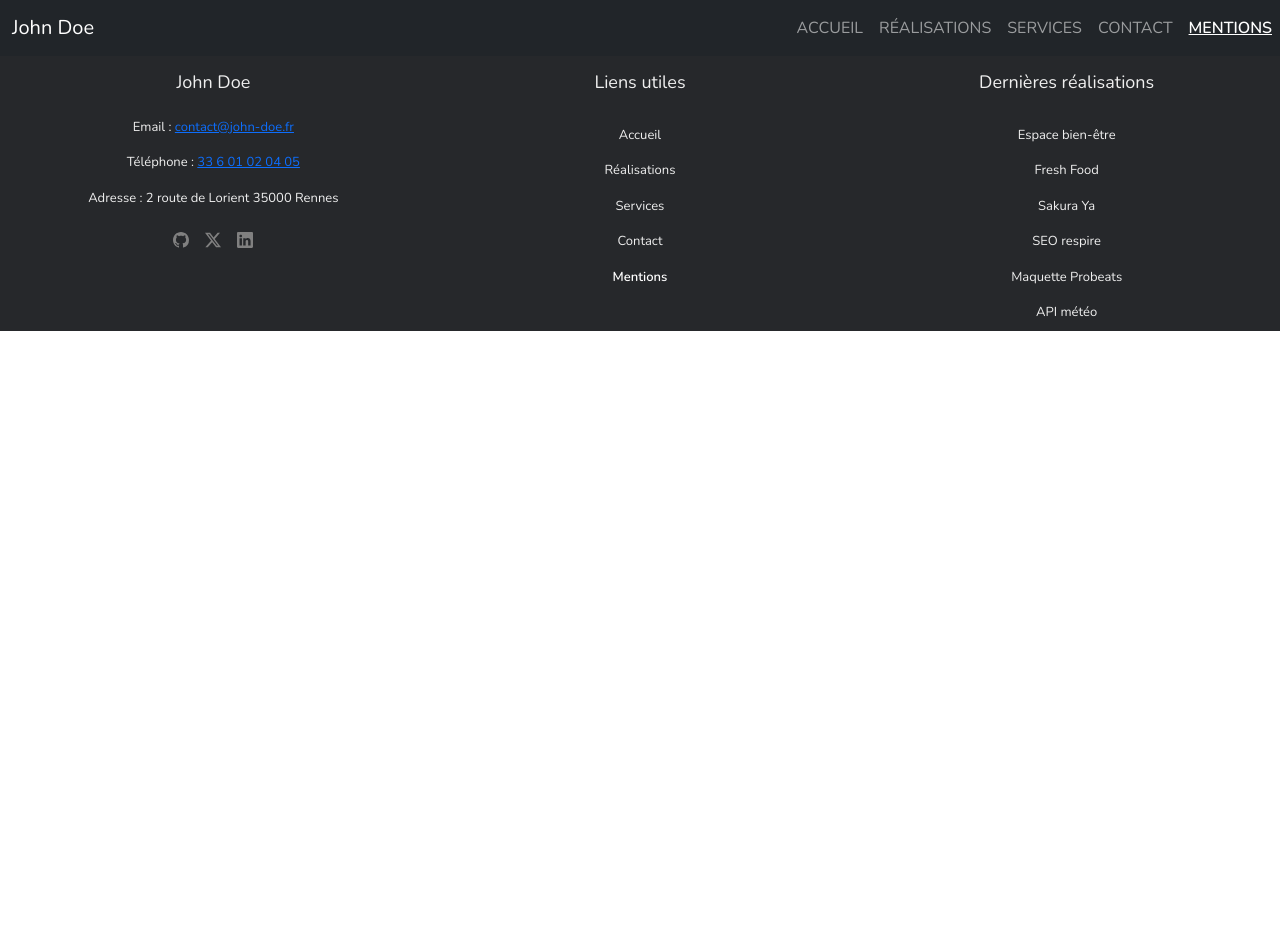
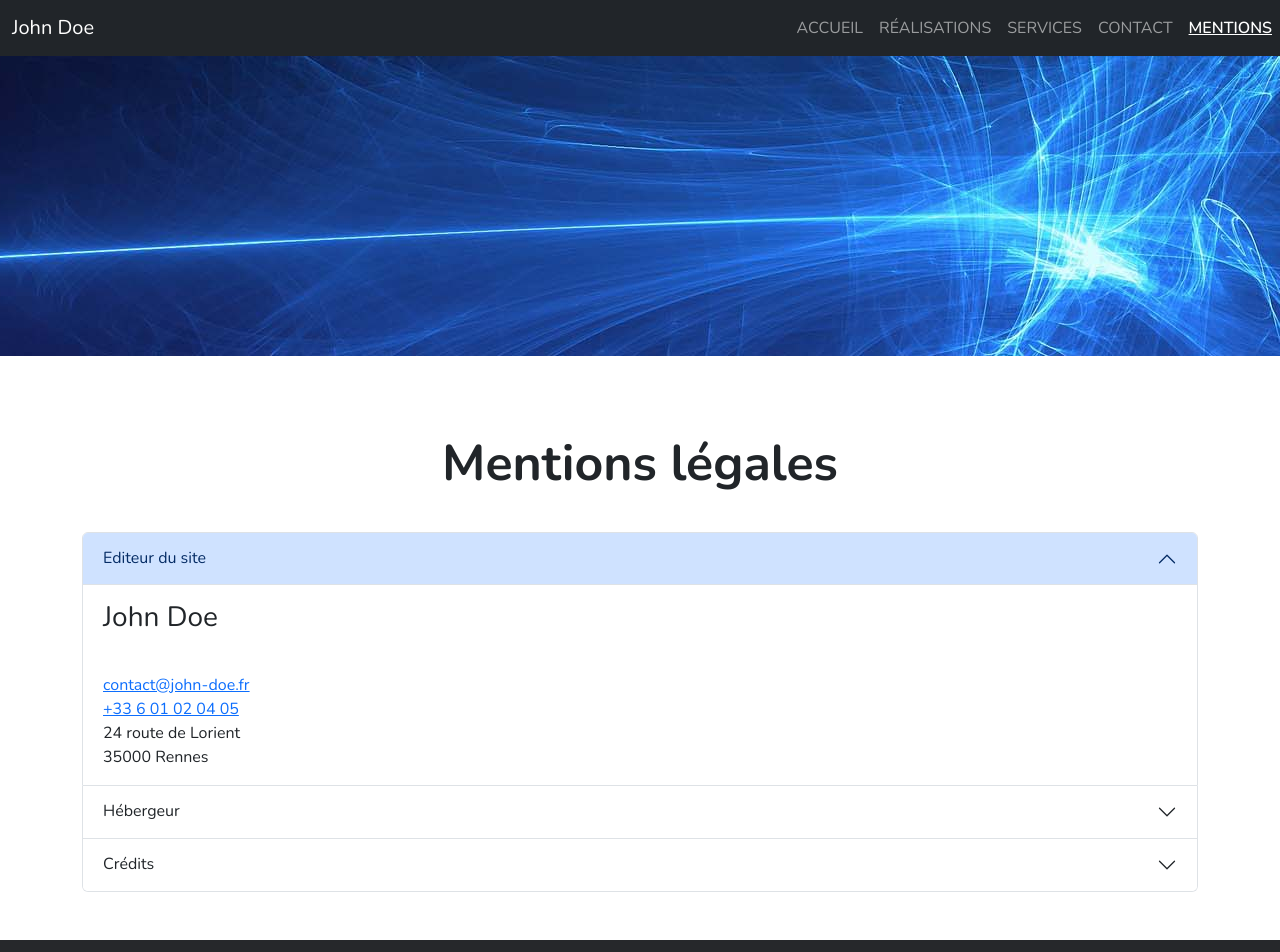
Before and after one commit to Adra-Awen/john-doe-portfolio, a React (Create React App) app: page /mentions in a window 1280 px wide. Shown: the top 952 px of the page. Before the commit the page ends 800 px from the top, so only its background shows below. Built offline with nearby package versions, Linux system fonts and the light colour scheme.

Commit message:
mentions pages with Bootstrap accordion + adding banner to different pages

```diff
--- a/src/App.js
+++ b/src/App.js
@@ -2,9 +2,11 @@ import './App.css';
 import { Routes, Route } from "react-router-dom";
 import Accueil from "./pages/accueil";
 import Navbar from "./composents/navbar"
+import Banner from './composents/banner';
 import Footer from "./composents/footer"
 import Realisations from './pages/realisations';
 import Services from './pages/services';
+import Mentions from './pages/mentions';
 
 
 function App() {
@@ -15,6 +17,7 @@ function App() {
         <Route path="/" element={<Accueil />} />
         <Route path="/realisations" element={<Realisations />} />
         <Route path="/services" element={<Services />} />
+        <Route path="/mentions" element={<Mentions />} />
       </Routes>
       <Footer/>
     </>
--- /dev/null
+++ b/src/composents/banner.jsx
@@ -0,0 +1,10 @@
+import "../index.css"
+
+function Banner({image}){
+    return(
+        <div className="banner" style={{backgroundImage :`url(${image})`}}>
+        </div>
+    )
+}
+
+export default Banner;
--- a/src/composents/footer.jsx
+++ b/src/composents/footer.jsx
@@ -14,21 +14,24 @@ function Footer() {
             <InfosContact
               email="contact@john-doe.fr"
               phone="33 6 01 02 04 05"
-              address="2 route de Lorient 35000 Rennes"
+              address={{
+                street:"24 route de Lorient",
+                city:"35000 Rennes"
+              }}
               variant="footer"/>
               <div className="icons-social-media">
                 <a href="https://github.com/github-johndoe" target="_blank" rel="nofollow noreferrer" aria-label="GitHub">
-                  <svg xmlns="http://www.w3.org/2000/svg" width="16" height="16" fill="currentColor" className="bi bi-github" viewBox="0 0 16 16">
+                  <svg xmlns="http://www.w3.org/2000/svg" width="20" height="20" fill="currentColor" className="bi bi-github" viewBox="0 0 16 16">
                     <path d="M8 0C3.58 0 0 3.58 0 8c0 3.54 2.29 6.53 5.47 7.59.4.07.55-.17.55-.38 0-.19-.01-.82-.01-1.49-2.01.37-2.53-.49-2.69-.94-.09-.23-.48-.94-.82-1.13-.28-.15-.68-.52-.01-.53.63-.01 1.08.58 1.23.82.72 1.21 1.87.87 2.33.66.07-.52.28-.87.51-1.07-1.78-.2-3.64-.89-3.64-3.95 0-.87.31-1.59.82-2.15-.08-.2-.36-1.02.08-2.12 0 0 .67-.21 2.2.82.64-.18 1.32-.27 2-.27s1.36.09 2 .27c1.53-1.04 2.2-.82 2.2-.82.44 1.1.16 1.92.08 2.12.51.56.82 1.27.82 2.15 0 3.07-1.87 3.75-3.65 3.95.29.25.54.73.54 1.48 0 1.07-.01 1.93-.01 2.2 0 .21.15.46.55.38A8.01 8.01 0 0 0 16 8c0-4.42-3.58-8-8-8"/>
                   </svg>
                 </a>
                 <a href="https://x.com" target="_blank" rel="nofollow noreferrer" aria-label="X">
-                  <svg xmlns="http://www.w3.org/2000/svg" width="16" height="16" fill="currentColor" className="bi bi-twitter-x" viewBox="0 0 16 16">
+                  <svg xmlns="http://www.w3.org/2000/svg" width="20" height="20" fill="currentColor" className="bi bi-twitter-x" viewBox="0 0 16 16">
                     <path d="M12.6.75h2.454l-5.36 6.142L16 15.25h-4.937l-3.867-5.07-4.425 5.07H.316l5.733-6.57L0 .75h5.063l3.495 4.633L12.601.75Zm-.86 13.028h1.36L4.323 2.145H2.865z"/>
                   </svg>
                 </a>
                 <a href="https://linkedin.com" target="_blank" rel="nofollow noreferrer" aria-label="LinkedIn">
-                  <svg xmlns="http://www.w3.org/2000/svg" width="16" height="16" fill="currentColor" className="bi bi-linkedin" viewBox="0 0 16 16">
+                  <svg xmlns="http://www.w3.org/2000/svg" width="20" height="20" fill="currentColor" className="bi bi-linkedin" viewBox="0 0 16 16">
                     <path d="M0 1.146C0 .513.526 0 1.175 0h13.65C15.474 0 16 .513 16 1.146v13.708c0 .633-.526 1.146-1.175 1.146H1.175C.526 16 0 15.487 0 14.854zm4.943 12.248V6.169H2.542v7.225zm-1.2-8.212c.837 0 1.358-.554 1.358-1.248-.015-.709-.52-1.248-1.342-1.248S2.4 3.226 2.4 3.934c0 .694.521 1.248 1.327 1.248zm4.908 8.212V9.359c0-.216.016-.432.08-.586.173-.431.568-.878 1.232-.878.869 0 1.216.662 1.216 1.634v3.865h2.401V9.25c0-2.22-1.184-3.252-2.764-3.252-1.274 0-1.845.7-2.165 1.193v.025h-.016l.016-.025V6.169h-2.4c.03.678 0 7.225 0 7.225z"/>
                   </svg>
                 </a>
--- a/src/composents/infos-contact.jsx
+++ b/src/composents/infos-contact.jsx
@@ -3,9 +3,14 @@ import "../index.css";
 function InfosContact({email, phone, address, variant}){
     return(
         <div className={`infos-contact ${variant}`}>
-            {email && <p>Email : <a href={`mailto:${email}`} target="_blank" rel="nofollow noopener noreferrer">{email}</a></p>}
-            {phone && <p>Téléphone : <a href={`tel:${phone}`}>{phone}</a></p>}
-            {address && <p>Adresse : {address}</p>}
+            {email && <a href={`mailto:${email}`} target="_blank" rel="nofollow noopener noreferrer">{email}</a>} <br/>
+            {phone && <a href={`tel:${phone}`}>{phone}</a>}<br/>
+            {address && (
+                <div className="address">
+                    <span>{address.street}</span><br/>
+                    <span>{address.city}</span>
+                </div>
+            )}
         </div>
     )
 }
--- a/src/index.css
+++ b/src/index.css
@@ -112,6 +112,14 @@ footer{
   color: white;
 }
 
+/*--------------------BANNER--------------------*/
+.banner{
+  height: 300px;
+  background-size: cover;
+  background-position: center;
+  position: relative;
+}
+
 /*--------------------PAGES--------------------*/
 .portfolio-title{
   font-size: 50px;
@@ -149,5 +157,8 @@ footer{
   display: block;
   margin: 20px auto;
   color: rgb(38, 40, 43);
+}
 
-}
+.accordion{
+    padding-top: 30px;
+  }
--- a/src/pages/mentions.jsx
+++ b/src/pages/mentions.jsx
@@ -0,0 +1,75 @@
+import "../index.css"
+import InfosContact from "../composents/infos-contact";
+import Banner from "../composents/banner";
+
+function Mentions(){
+    return(
+        <>
+            <Banner
+                image="/assets/images/banner.jpg"
+        />
+
+        <div className="container mentions-page my-5">
+        <h4 className="portfolio-title">Mentions légales</h4>
+
+            <div className="accordion" id="accordionExample">
+                <div className="accordion-item">
+                    <h2 className="accordion-header">
+                        <button className="accordion-button" type="button" data-bs-toggle="collapse" data-bs-target="#collapseOne" aria-expanded="true" aria-controls="collapseOne">
+                        Editeur du site
+                        </button>
+                    </h2>
+                    <div id="collapseOne" className="accordion-collapse collapse show" data-bs-parent="#accordionExample">
+                        <div className="accordion-body">
+                                <h3 className="accordion-body-title">John Doe</h3>
+                                <InfosContact
+                                    email="contact@john-doe.fr"
+                                    phone="+33 6 01 02 04 05"
+                                    address={{
+                                        street:"24 route de Lorient",
+                                        city:"35000 Rennes"
+                                    }}
+                                    variant="accordion"
+                                />
+                        </div>
+                    </div>
+                </div>
+                <div className="accordion-item">
+                    <h2 className="accordion-header">
+                    <button className="accordion-button collapsed" type="button" data-bs-toggle="collapse" data-bs-target="#collapseTwo" aria-expanded="false" aria-controls="collapseTwo">
+                        Hébergeur
+                    </button>
+                    </h2>
+                    <div id="collapseTwo" className="accordion-collapse collapse" data-bs-parent="#accordionExample">
+                        <div className="accordion-body">
+                            <h3 className="accordion-body-title">o2switch</h3><br />
+                            <p>Chem. des Pardiaux<br />
+                            63000 Clermont-Ferrand<br />
+                            04 44 44 60 40</p>
+                        </div>
+                    </div>
+                </div>
+                <div className="accordion-item">
+                    <h2 className="accordion-header">
+                    <button className="accordion-button collapsed" type="button" data-bs-toggle="collapse" data-bs-target="#collapseThree" aria-expanded="false" aria-controls="collapseThree">
+                        Crédits
+                    </button>
+                    </h2>
+                    <div id="collapseThree" className="accordion-collapse collapse" data-bs-parent="#accordionExample">
+                        <div className="accordion-body">
+                            <h3 className="accordion-body-title">Crédits</h3><br />
+                            <p>
+                            Ce site a été réalisé par John Doe, élève au <a href="https://www.centre-europeen-formation.fr/" target="_blank">Centre Européen de Formation.</a><br />
+                            Les images utilisées dans ce site sont libres de droits et ont été téléchargées sur <a href="https://www.pixabay.com" target="_blank">Pixabay</a><br />
+                            Le favicon utilisé pour ce site a été fourni par <a href="https://www.flaticon.com/de/kostenlose-icons/john-doe" target="_blank">John Don - Flaticon.</a>
+                            </p>
+                        </div>
+                    </div>
+                </div>
+                </div>
+            </div>
+        </>
+    )
+}
+
+export default Mentions;
--- a/src/pages/realisations.jsx
+++ b/src/pages/realisations.jsx
@@ -1,7 +1,13 @@
 import "../index.css"
+import Banner from "../composents/banner";
 
 function Realisations(){
     return (
+        <>
+            <Banner
+                image="/assets/images/banner.jpg"
+        />
+
         <div className="realisations-page">
             <h4 className="portfolio-title">Mes réalisations</h4>
             <p className="portfolio-text">Vous retrouverez ici mes dernières réalisations.</p>
@@ -77,6 +83,7 @@ function Realisations(){
                 </div>
             </div>
         </div>
+        </>
     );
 }
 
--- a/src/pages/services.jsx
+++ b/src/pages/services.jsx
@@ -1,7 +1,13 @@
 import "../index.css"
+import Banner from "../composents/banner";
 
 function Services(){
     return(
+        <>
+            <Banner
+                image="/assets/images/banner.jpg"
+        />
+
         <div className="services-page">
             <h4 className="portfolio-title">Mes services</h4>
             <p className="portfolio-text">Mes services et prestations.</p>
@@ -50,6 +56,7 @@ function Services(){
 
             </div>
         </div>
+        </>
     )
 }
 
```
Also changed, not shown: src/composents/cards.jsx (deleted). Lines whose indentation alone changed are shown as unchanged.
